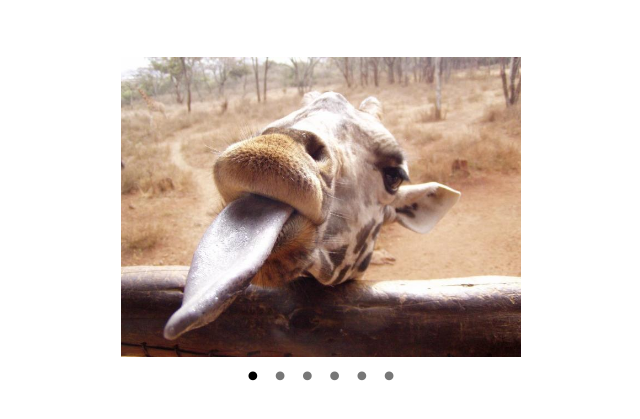
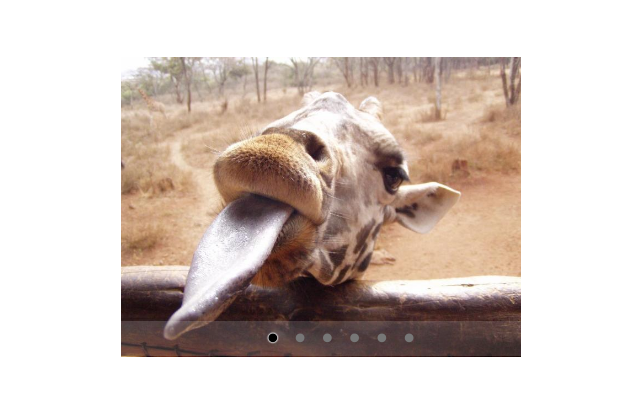
Before and after one commit to daviwys/livraison-04, a plain HTML site: page index.html in a window 1280 px wide. Shown: the part 99-518 px from the top of the page, without its empty margins (319-959 px from the left). Drawn offline with Linux system fonts and the light colour scheme.

Commit message:
dots on pictures + style

```diff
--- a/css/style.css
+++ b/css/style.css
@@ -41,11 +41,15 @@ figure {
 figcaption {
 	font-size: 3rem;
 	color: #777;
-	background-color: #fff;
-	opacity: 0.5em;
+	background-color: rgba(255, 255, 255, 0.15);
+	margin-top: -50px;
+	position: absolute;
+	width: 100%;
+	bottom: 13px;
 }
 
 .activeImg {
 	font-size: 3rem;
 	color: #000;
+	text-shadow: 0 0 2px #fff, 0 0 2px #fff, 0 0 2px #fff;
 }
```
Also changed, not shown: 1 other file.
